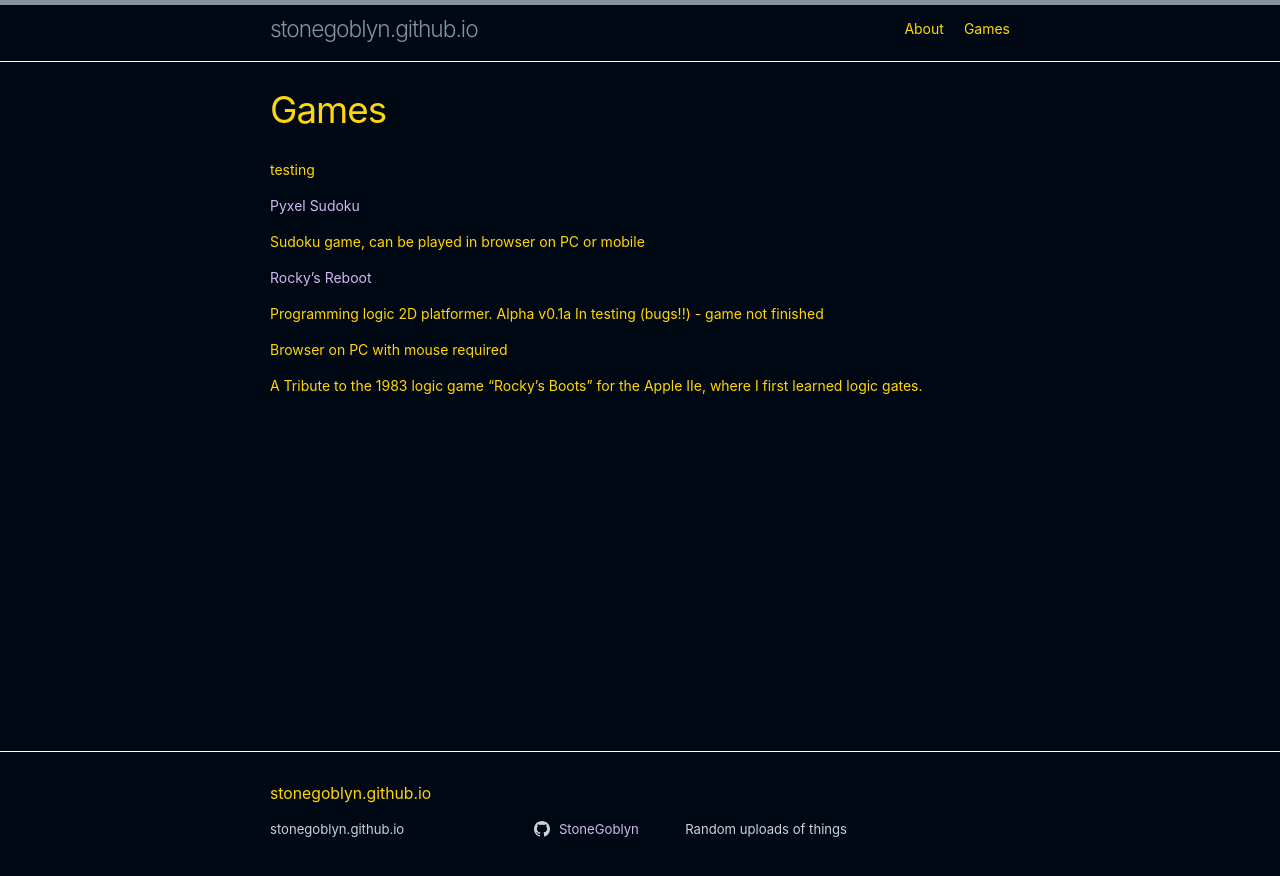
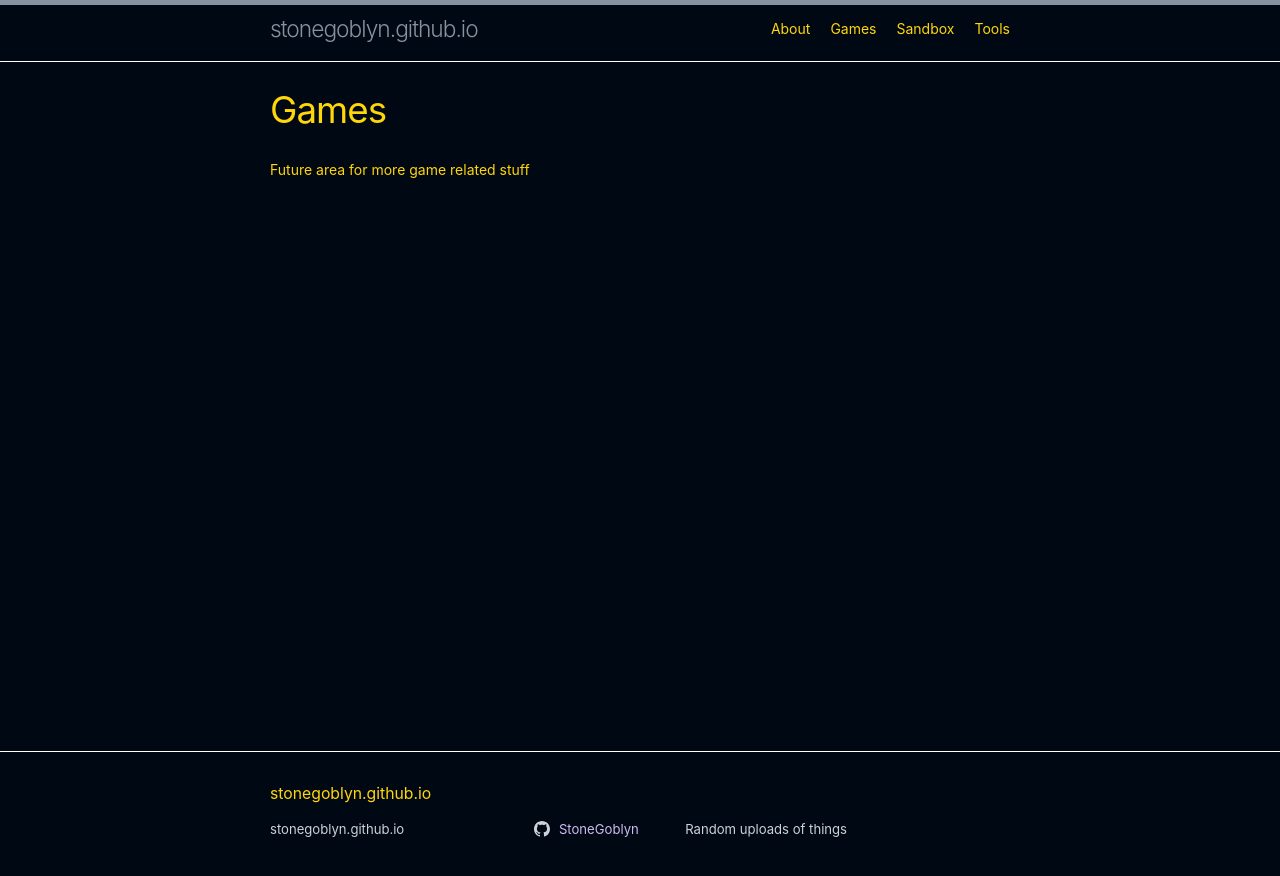
Before and after one commit to StoneGoblyn/stonegoblyn.github.io, a Jekyll site: the page built from games.md, in a window 1280 px wide. Shown: the top 876 px of the page. Built offline with Jekyll 4.4.1, drawn with Linux system fonts in a browser that asks for light colours.

Commit message:
add more pages

```diff
--- a/games.md
+++ b/games.md
@@ -4,16 +4,4 @@ title: Games
 permalink: /games/
 ---
 
-testing
-
-[Pyxel Sudoku](games/sudoku.html)
-
-Sudoku game, can be played in browser on PC or mobile
-
-[Rocky's Reboot](games/rockysreboot.html)
-
-Programming logic 2D platformer. Alpha v0.1a In testing (bugs!!) - game not finished
-
-Browser on PC with mouse required
-
-A Tribute to the 1983 logic game "Rocky's Boots" for the Apple IIe, where I first learned logic gates.
+Future area for more game related stuff
```
Also changed, not shown: sandbox.md (added, +7 -0 lines), tools.md (added, +7 -0 lines).
